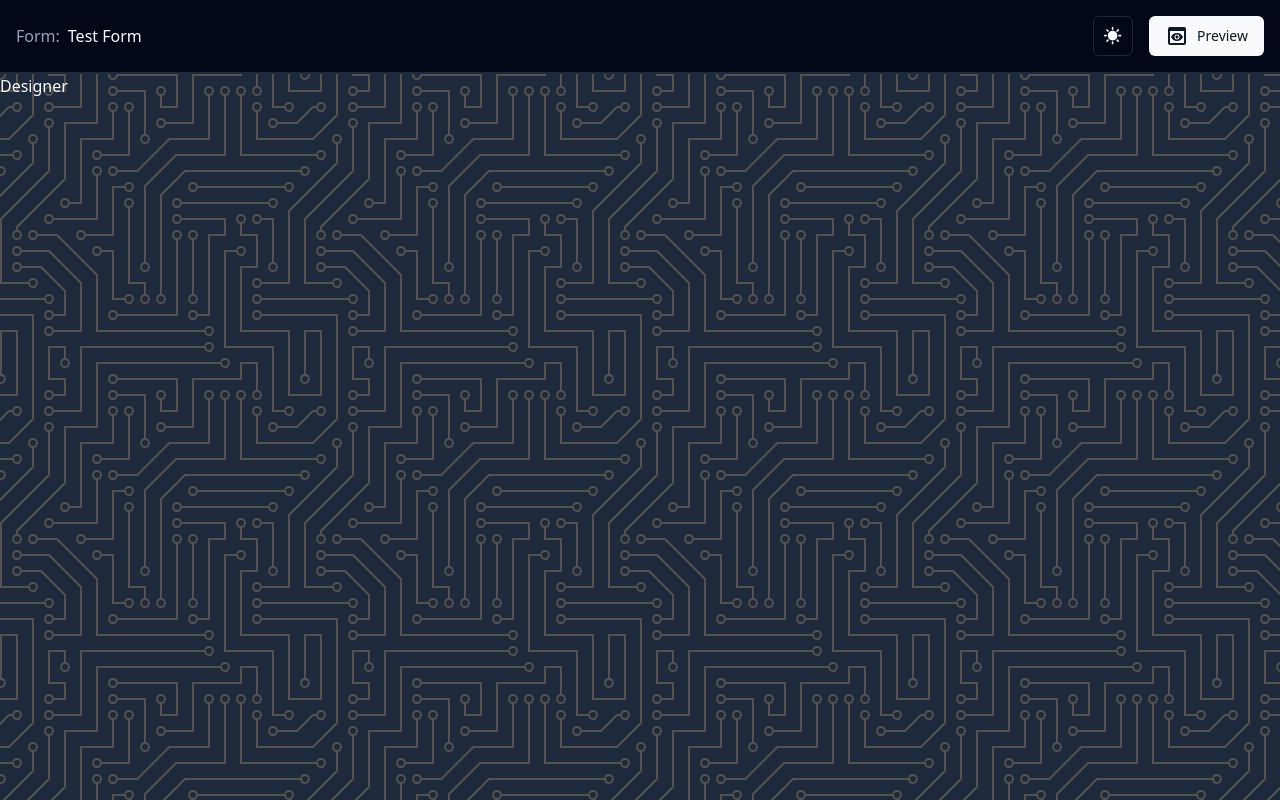
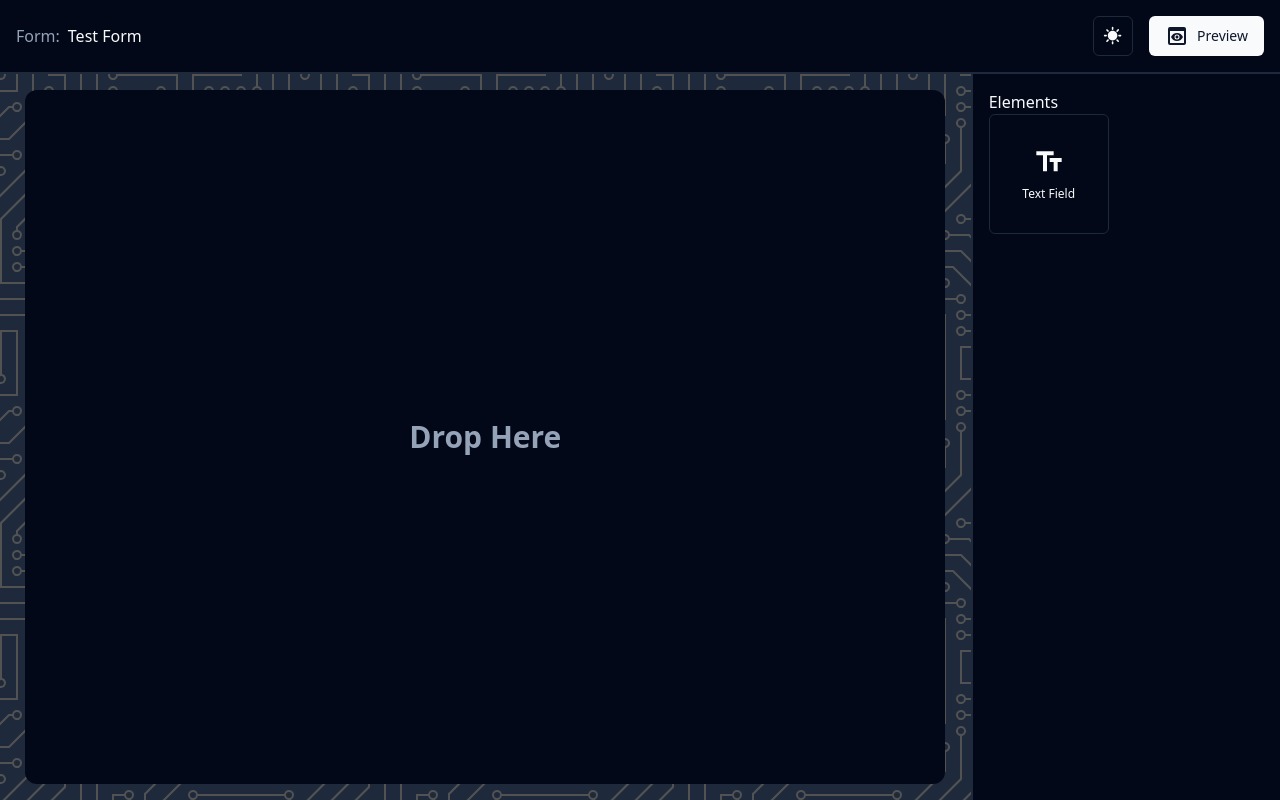
Before and after one commit to prashant1k99/form-builder, a React (Vite) app: page / in a window 1280 px wide. Built offline with nearby package versions, Linux system fonts and the light colour scheme.

Commit message:
WIP: Handled the drag event

```diff
--- a/package.json
+++ b/package.json
@@ -10,6 +10,7 @@
     "preview": "vite preview"
   },
   "dependencies": {
+    "@dnd-kit/core": "^6.0.8",
     "@radix-ui/react-slot": "^1.0.2",
     "class-variance-authority": "^0.7.0",
     "clsx": "^2.0.0",
--- a/src/App.tsx
+++ b/src/App.tsx
@@ -3,6 +3,9 @@ import FormBuilder from './components/FormBuilder'
 import { ThemeProvider } from '@/lib/theme-provider'
 import PreviewDialogBtn from '@/components/PreviewDialogBtn'
 import ThemeSwitcher from '@/components/ThemeSwitcher'
+import { DndContext } from '@dnd-kit/core'
+import DragOverlayWrapper from './components/DragOverlayWrapper'
+import DesignerContextProvider from './components/context/DesignerContext'
 
 const formData = {
 	name: 'Test Form',
@@ -10,7 +13,9 @@ const formData = {
 
 function App() {
 	return (
+		<DesignerContextProvider>
 			<ThemeProvider defaultTheme="dark" storageKey="vite-ui-theme">
+				<DndContext>
 					<div className="h-screen flex flex-col">
 						<nav className="flex flex-col w-full">
 							<div className="flex justify-between border-b-2 dark:border-grey-500 p-4 gap-3 items-center">
@@ -25,8 +30,11 @@ function App() {
 							</div>
 						</nav>
 						<FormBuilder />
+						<DragOverlayWrapper />
 					</div>
+				</DndContext>
 			</ThemeProvider>
+		</DesignerContextProvider>
 	)
 }
 
--- a/src/components/Designer.tsx
+++ b/src/components/Designer.tsx
@@ -1,5 +1,78 @@
+import { DragEndEvent, useDndMonitor, useDroppable } from '@dnd-kit/core'
+import DesignerSidebar from './DesignerSidebar'
+import { cn } from '@/lib/utils'
+import useDesigner from './hooks/useDesigner'
+import { ElementsType, FormElementInstance, FormElements } from './FormElements'
+import idGenerator from '@/lib/idGenderator'
+
+function DesignerElementWrapper({ element }: { element: FormElementInstance }) {
+	const DesignerElement = FormElements[element.type].designerComponent
+	return <DesignerElement />
+}
+
 function Designer() {
-	return <div className="flex w-full h-full">Designer</div>
+	const { elements, addElement } = useDesigner()
+
+	const droppable = useDroppable({
+		id: 'designer-drop-area',
+		data: {
+			isDesignDropArea: true,
+		},
+	})
+
+	useDndMonitor({
+		onDragEnd: (event: DragEndEvent) => {
+			console.log('DRAG END', event)
+			const { active, over } = event
+			if (!active || !over) return
+
+			if (!active?.data?.current) return
+
+			const isDesignerBtnElement = active?.data?.current.isDesignerBtnElement
+
+			if (isDesignerBtnElement) {
+				const type = active.data.current.type as ElementsType
+				const newElement = FormElements[type].construct(idGenerator())
+
+				addElement(elements.length, newElement)
+				console.log(elements)
+			}
+		},
+	})
+
+	return (
+		<div className="flex w-full h-full">
+			<div className="p-4 w-full">
+				<div
+					ref={droppable.setNodeRef}
+					className={cn(
+						'bg-background max-w-[920px] h-full m-auto rounded-xl flex flex-col flex-grow items-center justify-start flex-1',
+						droppable.isOver && 'ring-2 ring-primary/20'
+					)}>
+					{!droppable.isOver && (
+						<p className="text-3xl text-muted-foreground flex flex-grow items-center font-bold">
+							Drop Here
+						</p>
+					)}
+					{droppable.isOver && (
+						<div className="p-4 w-full">
+							<div className="h-[120px] rounded-md bg-primary/20"></div>
+						</div>
+					)}
+					{elements.length < 0 && (
+						<div className="flex flex-col text-background w-full gap-2 p-4">
+							{elements.map((element: FormElementInstance) => (
+								<DesignerElementWrapper
+									key={element.id}
+									element={element}></DesignerElementWrapper>
+							))}
+						</div>
+					)}
+				</div>
+			</div>
+			<DesignerSidebar />
+		</div>
+	)
 }
 
 export default Designer
--- /dev/null
+++ b/src/components/DesignerSidebar.tsx
@@ -0,0 +1,13 @@
+import { FormElements } from './FormElements'
+import SidebarBtnElement from './SidebarBtnElement'
+
+function DesignerSidebar() {
+	return (
+		<aside className="w-[400px] max-w-[400px] felx felx-grow gap-2 border-l-2 border-muted p-4 bg-background overflow-y-auto h-full">
+			Elements
+			<SidebarBtnElement formElement={FormElements.TextField} />
+		</aside>
+	)
+}
+
+export default DesignerSidebar
--- /dev/null
+++ b/src/components/DragOverlayWrapper.tsx
@@ -0,0 +1,34 @@
+import { DragOverlay, useDndMonitor, Active } from '@dnd-kit/core'
+import { useState } from 'react'
+import { SidebarBtnElementDragOverlay } from './SidebarBtnElement'
+import { ElementsType, FormElements } from './FormElements'
+
+function DragOverlayWrapper() {
+	const [draggedItem, setDraggedItem] = useState<Active | null>(null)
+	useDndMonitor({
+		onDragStart: (event) => {
+			setDraggedItem(event.active)
+			console.log('DRAG ITEM', event)
+		},
+		onDragCancel: () => {
+			setDraggedItem(null)
+		},
+		onDragEnd: () => {
+			setDraggedItem(null)
+		},
+	})
+
+	if (!draggedItem) return null
+
+	let node = <div>No Drag Overlay</div>
+	const isSidebarBtnElement = draggedItem?.data.current.isDesignerBtnElement
+
+	if (isSidebarBtnElement) {
+		const type = draggedItem?.data.current.type as ElementsType
+		node = <SidebarBtnElementDragOverlay formElement={FormElements[type]} />
+	}
+
+	return <DragOverlay>{node}</DragOverlay>
+}
+
+export default DragOverlayWrapper
--- /dev/null
+++ b/src/components/FormElements.tsx
@@ -0,0 +1,34 @@
+import React from 'react'
+
+import { TextFieldFormElement } from './form-elements/TextField'
+
+export type ElementsType = 'TextField'
+
+export type FormElementInstance = {
+	id: string
+	type: ElementsType
+	extraAttributes?: Record<string, unknown>
+}
+
+export type FormElement = {
+	type: ElementsType
+
+	construct: (id: string) => FormElementInstance
+
+	designerBtnElement: {
+		icon: React.ElementType
+		label: string
+	}
+
+	designerComponent: React.FC
+	formComponent: React.FC
+	propertiesComponent: React.FC
+}
+
+type FormElementsType = {
+	[key in ElementsType]: FormElement
+}
+
+export const FormElements: FormElementsType = {
+	TextField: TextFieldFormElement,
+}
--- /dev/null
+++ b/src/components/SidebarBtnElement.tsx
@@ -0,0 +1,48 @@
+import { useDraggable } from '@dnd-kit/core'
+import { FormElement } from './FormElements'
+import { Button } from './ui/button'
+import { cn } from '@/lib/utils'
+
+function SidebarBtnElement({ formElement }: { formElement: FormElement }) {
+	const { icon: Icon, label } = formElement.designerBtnElement
+	const dragable = useDraggable({
+		id: `designer-btn-${formElement.type}`,
+		data: {
+			type: formElement.type,
+			construct: formElement.construct,
+			isDesignerBtnElement: true,
+		},
+	})
+	return (
+		<Button
+			ref={dragable.setNodeRef}
+			variant={'outline'}
+			className={cn(
+				'flex flex-col gap-2 h-[120px] w-[120px] cursor-grab',
+				dragable.isDragging && 'ring-2 ring-primary'
+			)}
+			{...dragable.listeners}
+			{...dragable.attributes}>
+			<Icon className="h-8 w-8 text-primary cursor-grab" />
+			<p className="text-xs">{label}</p>
+		</Button>
+	)
+}
+
+export function SidebarBtnElementDragOverlay({
+	formElement,
+}: {
+	formElement: FormElement
+}) {
+	const { icon: Icon, label } = formElement.designerBtnElement
+	return (
+		<Button
+			variant={'outline'}
+			className="flex flex-col gap-2 h-[120px] w-[120px] cursor-grab">
+			<Icon className="h-8 w-8 text-primary cursor-grab" />
+			<p className="text-xs">{label}</p>
+		</Button>
+	)
+}
+
+export default SidebarBtnElement
--- /dev/null
+++ b/src/components/context/DesignerContext.tsx
@@ -0,0 +1,36 @@
+import { createContext, useState } from 'react'
+import { FormElementInstance } from '../FormElements'
+
+type DesignerContextType = {
+	elements: FormElementInstance[]
+	addElement: (index: number, element: FormElementInstance) => void
+}
+
+export const DesignerContext = createContext<DesignerContextType | null>(null)
+
+export default function DesignerContextProvider({
+	children,
+}: {
+	children: React.ReactNode
+}) {
+	const [elements, setElements] = useState<FormElementInstance[]>([])
+
+	const addElement = (index: number, element: FormElementInstance) => {
+		// console.log(index, element)
+		setElements((prev) => {
+			const newElements = [...prev]
+			newElements.splice(index, 0, element)
+			return newElements
+		})
+	}
+
+	return (
+		<DesignerContext.Provider
+			value={{
+				elements,
+				addElement,
+			}}>
+			{children}
+		</DesignerContext.Provider>
+	)
+}
--- /dev/null
+++ b/src/components/form-elements/TextField.tsx
@@ -0,0 +1,54 @@
+import { MdTextFields } from 'react-icons/md'
+import { ElementsType, FormElement } from '../FormElements'
+
+const type: ElementsType = 'TextField'
+
+export const TextFieldFormElement: FormElement = {
+	type,
+
+	construct: (id: string) => {
+		return {
+			id,
+			type,
+			extraAttributes: {
+				label: 'Label',
+				placeholder: 'Placeholder',
+				helperText: 'Helper Text',
+				required: false,
+			},
+		}
+	},
+
+	designerBtnElement: {
+		icon: MdTextFields,
+		label: 'Text Field',
+	},
+
+	designerComponent: () => {
+		return (
+			<div className="text-white">Designer Componenet</div>
+			// <div className="flex flex-col gap-2">
+			// 	<label htmlFor="text-field-label">Label</label>
+			// 	<input type="text" id="text-field-label" />
+			// </div>
+		)
+	},
+
+	formComponent: () => {
+		return (
+			<div className="flex flex-col gap-2">
+				<label htmlFor="text-field-label">Label</label>
+				<input type="text" id="text-field-label" />
+			</div>
+		)
+	},
+
+	propertiesComponent: () => {
+		return (
+			<div className="flex flex-col gap-2">
+				<label htmlFor="text-field-label">Label</label>
+				<input type="text" id="text-field-label" />
+			</div>
+		)
+	},
+}
--- /dev/null
+++ b/src/components/hooks/useDesigner.tsx
@@ -0,0 +1,12 @@
+import { useContext } from 'react'
+import { DesignerContext } from '../context/DesignerContext'
+
+function useDesigner() {
+	const context = useContext(DesignerContext)
+	if (!context) {
+		throw new Error('useDesigner must be used within a DesignerContext')
+	}
+	return context
+}
+
+export default useDesigner
--- /dev/null
+++ b/src/lib/idGenderator.ts
@@ -0,0 +1,3 @@
+export default function idGenerator():string {
+  return Math.floor(Math.random() * 10001).toString()
+}
```
Also changed, not shown: 1 other file (tests, documents, lock files or other folders). Lines whose indentation alone changed are shown as unchanged.
